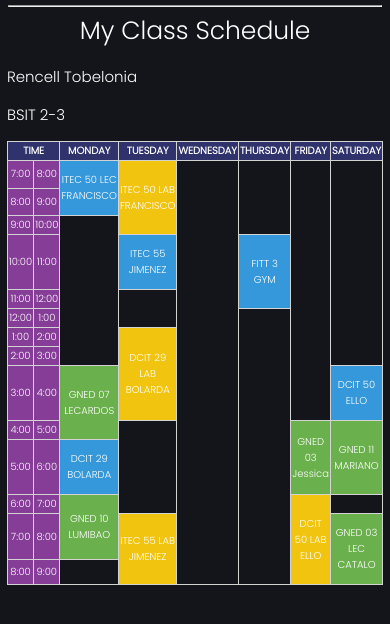
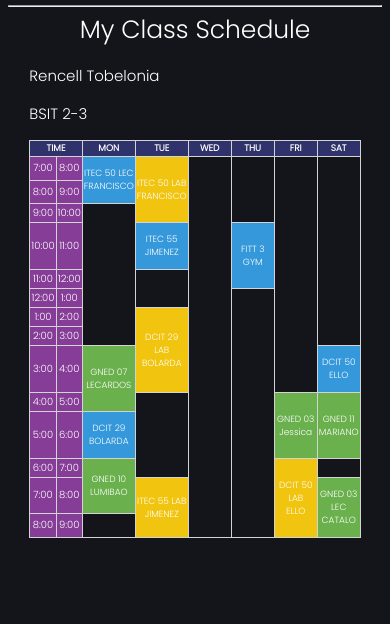
Before and after one commit to Rencell/Schedule, a plain HTML site: page index.html in a window 390 px wide. Shown: the part 58-682 px from the top of the page. Drawn offline with Linux system fonts and the light colour scheme.

Commit message:
Another Update

```diff
--- a/index.html
+++ b/index.html
@@ -27,12 +27,12 @@
             <table >
                 <tr>
                     <th colspan="2">TIME</th>
-                    <th>MONDAY</th>
-                    <th>TUESDAY</th>
-                    <th>WEDNESDAY</th>
-                    <th>THURSDAY</th>
-                    <th>FRIDAY</th>
-                    <th>SATURDAY</th>
+                    <th>MON</th>
+                    <th>TUE</th>
+                    <th>WED</th>
+                    <th>THU</th>
+                    <th>FRI</th>
+                    <th>SAT</th>
                 </tr>
 
                 <tr>
--- a/style.css
+++ b/style.css
@@ -80,7 +80,7 @@ table{
     align-items: center;
 }
 
-@media (max-width : 750px) {
+@media (max-width : 650px) {
     .header p{
         font-size: 25px;
     }
@@ -92,13 +92,13 @@ table{
     }
 
     *{
-        font-size: 10px;
+        font-size: 9px;
     }
     th{
-        width: 60px;
+        width: 40px;
     }
-    TH:nth-child(1){
-        width: 70px;
+    th:nth-child(1){
+        width: 20px;
     }
     td:nth-child(1), td:nth-child(2){
 
```
